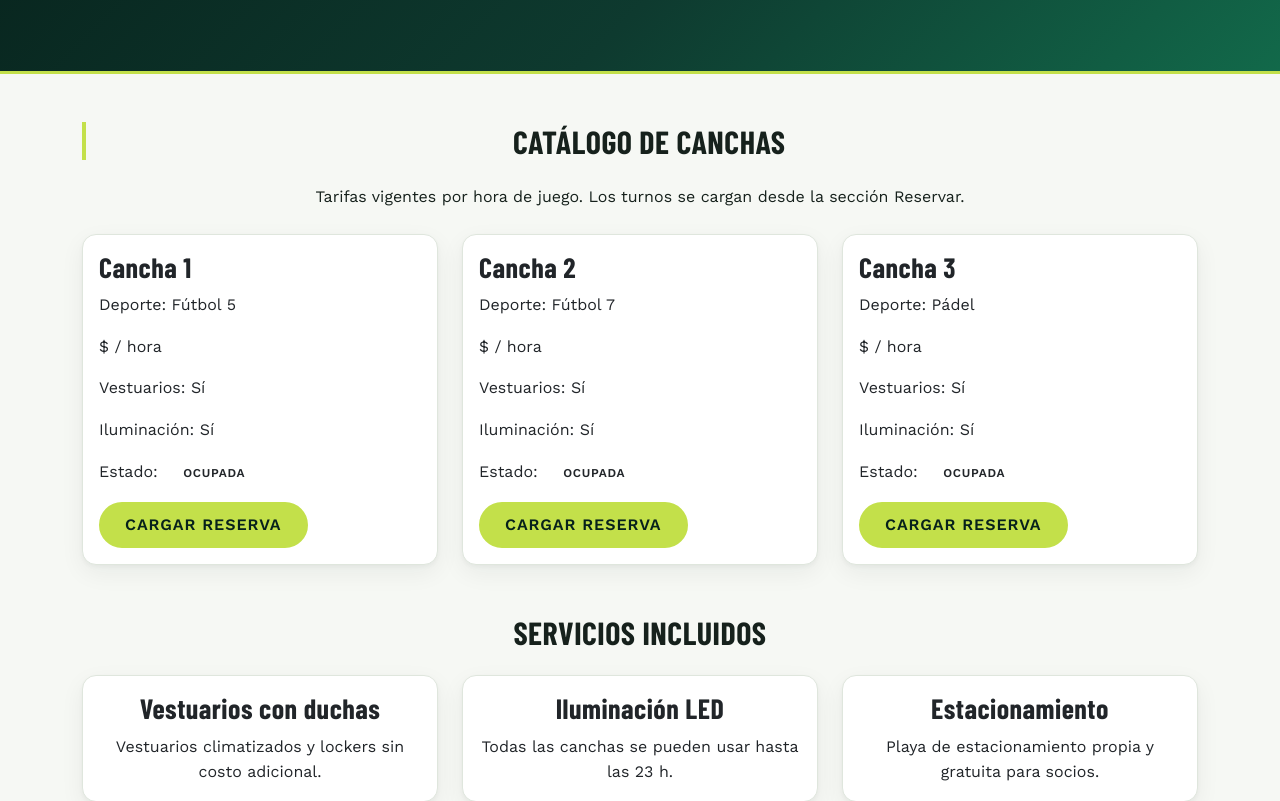
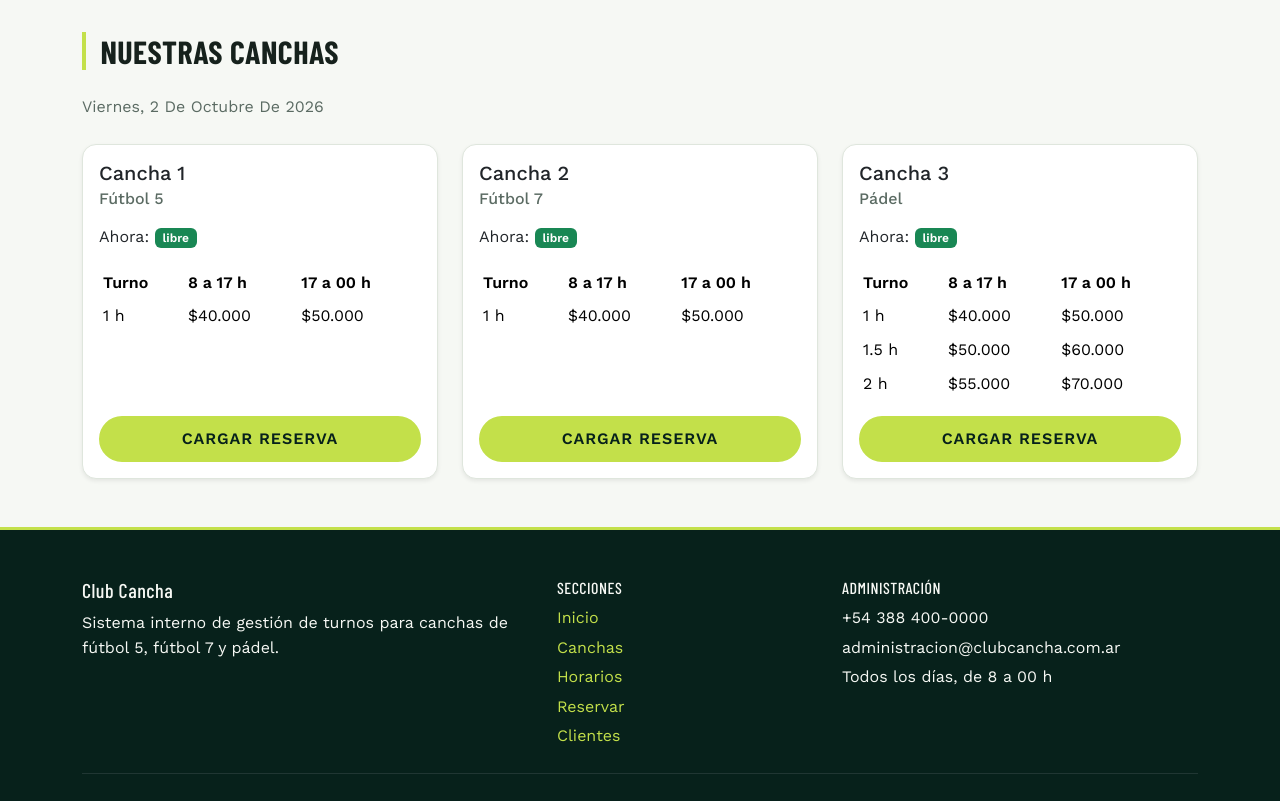
Before and after one commit to Belen-Bulacio/club-cancha-frontend, a React (Vite) app: page /canchas in a window 1280 px wide. Shown: the part 280-1081 px from the top of the page. Built offline with nearby package versions, Linux system fonts and the light colour scheme.

Commit message:
Actualizar página de canchas

```diff
--- a/src/pages/Canchas.jsx
+++ b/src/pages/Canchas.jsx
@@ -1,178 +1,81 @@
-import { canchas, reservasIniciales } from '../data/datosIniciales'
+import { Container, Row, Col, Card, Badge, Button, Table } from "react-bootstrap";
+import { Link } from "react-router-dom";
+import Hero from "../components/Hero";
+import { canchas, duracionesPorTipo } from "../data/datosIniciales";
+import {
+  estadoDelTurno, fechaDeHoy, colorDelEstado,
+  calcularPrecio, formatearPrecio, formatearFecha,
+} from "../data/funciones";
 
-function obtenerEstado(canchaId) {
-  const reserva = reservasIniciales.find(
-    (reserva) => reserva.canchaId === canchaId
-  )
-
-  if (!reserva) {
-    return 'Libre'
-  }
-
-  if (reserva.estado === 'a confirmar') {
-    return 'Pendiente'
-  }
-
-  return 'Ocupada'
-}
-
-function CanchaCard({ cancha, estado }) {
-  let claseEstado = 'chip-libre'
-
-  if (estado === 'Pendiente') {
-    claseEstado = 'chip-pendiente'
-  }
-
-  if (estado === 'Ocupada') {
-    claseEstado = 'chip-ocupado'
-  }
+const Canchas = ({ reservas = [] }) => {
+  const hoy = fechaDeHoy();
+  const horaAhora = new Date().getHours();
+  const ahora = (horaAhora < 10 ? "0" + horaAhora : horaAhora) + ":00";
 
   return (
-    <div className="col-12 col-md-6 col-lg-4">
-      <div className="card h-100">
-        <div className="card-body">
+    <>
+      <Hero
+        titulo="Canchas del club"
+        texto="Estado actual de cada cancha y tarifas vigentes."
+      />
 
-          <h3 className="card-title">
-            {cancha.nombre}
-          </h3>
+      <Container className="py-5">
+        <h2 className="titulo-cal">Nuestras canchas</h2>
+        <p className="text-secondary text-capitalize mb-4">{formatearFecha(hoy)}</p>
 
-          <p className="card-text">
-            Deporte: {cancha.deporte}
-          </p>
+        <Row className="g-4">
+          {canchas.map((cancha) => {
+            const estado = estadoDelTurno(reservas, cancha.id, hoy, ahora);
+            const duraciones = duracionesPorTipo[cancha.tipo];
 
-          <p className="precio">
-            ${cancha.tarifa} <span>/ hora</span>
-          </p>
+            return (
+              <Col xs={12} md={6} lg={4} key={cancha.id}>
+                <Card className="h-100 shadow-sm">
+                  <Card.Body className="d-flex flex-column">
+                    <Card.Title>{cancha.nombre}</Card.Title>
+                    <Card.Subtitle className="mb-3 text-secondary">
+                      {cancha.deporte}
+                    </Card.Subtitle>
 
-          <p>Vestuarios: Sí</p>
+                    <p className="mb-3">
+                      Ahora: <Badge bg={colorDelEstado[estado]}>{estado}</Badge>
+                    </p>
 
-          <p>Iluminación: Sí</p>
+                    <Table size="sm" borderless className="mb-3">
+                      <thead>
+                        <tr>
+                          <th>Turno</th>
+                          <th>8 a 17 h</th>
+                          <th>17 a 00 h</th>
+                        </tr>
+                      </thead>
+                      <tbody>
+                        {duraciones.map((duracion) => (
+                          <tr key={duracion}>
+                            <td>{duracion} h</td>
+                            <td>{formatearPrecio(calcularPrecio(cancha.tipo, duracion, "10:00"))}</td>
+                            <td>{formatearPrecio(calcularPrecio(cancha.tipo, duracion, "19:00"))}</td>
+                          </tr>
+                        ))}
+                      </tbody>
+                    </Table>
 
-          <p>
-            Estado:{' '}
-            <span className={`chip-estado ${claseEstado}`}>
-              {estado}
-            </span>
-          </p>
+                    <Button
+                      as={Link}
+                      to={"/reservar?cancha=" + cancha.id}
+                      className="btn-club mt-auto"
+                    >
+                      Cargar reserva
+                    </Button>
+                  </Card.Body>
+                </Card>
+              </Col>
+            );
+          })}
+        </Row>
+      </Container>
+    </>
+  );
+};
 
-          <button className="btn btn-club">
-            Cargar Reserva
-          </button>
-
-        </div>
-      </div>
-    </div>
-  )
-}
-
-function Canchas() {
-  return (
-    <>
-      <main>
-
-        <section className="hero-club">
-          <div className="container">
-            <h1>Canchas del club</h1>
-
-            <p>
-              Conocé nuestras canchas y sus tarifas.
-            </p>
-          </div>
-        </section>
-
-        <section className="container py-5">
-
-          <div className="text-center mb-4">
-            <h2 className="titulo-cal">
-              Catálogo de canchas
-            </h2>
-
-            <p>
-              Tarifas vigentes por hora de juego.
-              Los turnos se cargan desde la sección Reservar.
-            </p>
-          </div>
-
-          <div className="row g-4">
-
-            {canchas.map((cancha) => (
-              <CanchaCard
-                key={cancha.id}
-                cancha={cancha}
-                estado={obtenerEstado(cancha.id)}
-              />
-            ))}
-
-          </div>
-
-        </section>
-
-        <section className="container pb-5">
-
-          <div className="text-center mb-4">
-            <h2>Servicios incluidos</h2>
-          </div>
-
-          <div className="row g-4">
-
-            <div className="col-12 col-md-6 col-lg-4">
-              <div className="card h-100">
-                <div className="card-body text-center">
-
-                  <h3 className="card-title">
-                    Vestuarios con duchas
-                  </h3>
-
-                  <p className="card-text">
-                    Vestuarios climatizados y lockers
-                    sin costo adicional.
-                  </p>
-
-                </div>
-              </div>
-            </div>
-
-            <div className="col-12 col-md-6 col-lg-4">
-              <div className="card h-100">
-                <div className="card-body text-center">
-
-                  <h3 className="card-title">
-                    Iluminación LED
-                  </h3>
-
-                  <p className="card-text">
-                    Todas las canchas se pueden usar
-                    hasta las 23 h.
-                  </p>
-
-                </div>
-              </div>
-            </div>
-
-            <div className="col-12 col-md-6 col-lg-4">
-              <div className="card h-100">
-                <div className="card-body text-center">
-
-                  <h3 className="card-title">
-                    Estacionamiento
-                  </h3>
-
-                  <p className="card-text">
-                    Playa de estacionamiento propia
-                    y gratuita para socios.
-                  </p>
-
-                </div>
-              </div>
-            </div>
-
-          </div>
-
-        </section>
-
-      </main>
-    </>
-  )
-}
-
-export default Canchas
+export default Canchas;
```
